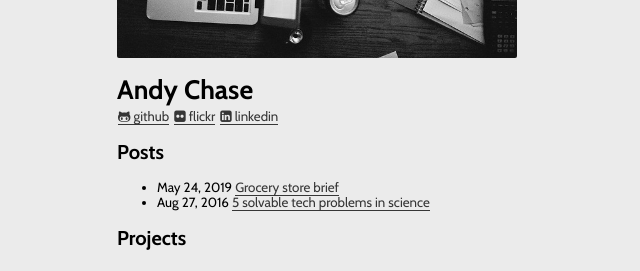
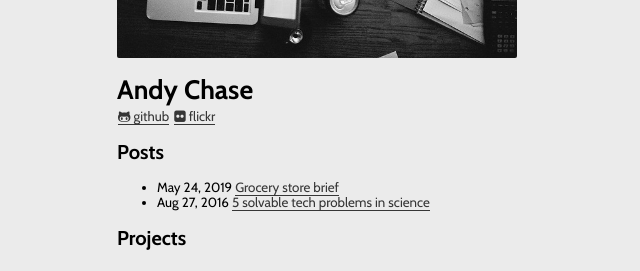
Before and after one commit to andychase/andychase.github.io, a Jekyll site: the page built from index.md, in a window 1280 px wide and 900 px high. Shown: the part 225-496 px from the top of the window, without its empty margins (323-963 px from the left). Built offline with Jekyll 4.4.1, drawn with Linux system fonts in a browser that asks for light colours; nearby versions of some CDN libraries.

Commit message:
Remove linkedin for now since its deactivated currently

```diff
--- a/index.md
+++ b/index.md
@@ -9,7 +9,6 @@ layout: default
 * [<i class="fa fa-github-alt" aria-hidden="true"></i> github](https://github.com/andychase)
 * [<i class="fa fa-flickr" aria-hidden="true"></i>
  flickr](http://www.flickr.com/photos/asperous/sets/)
-* [<i class="fa fa-linkedin-square" aria-hidden="true"></i> linkedin](https://www.linkedin.com/in/chasean/)
 {: #social-links .inline-list}
 
 {: #my-title}
```
